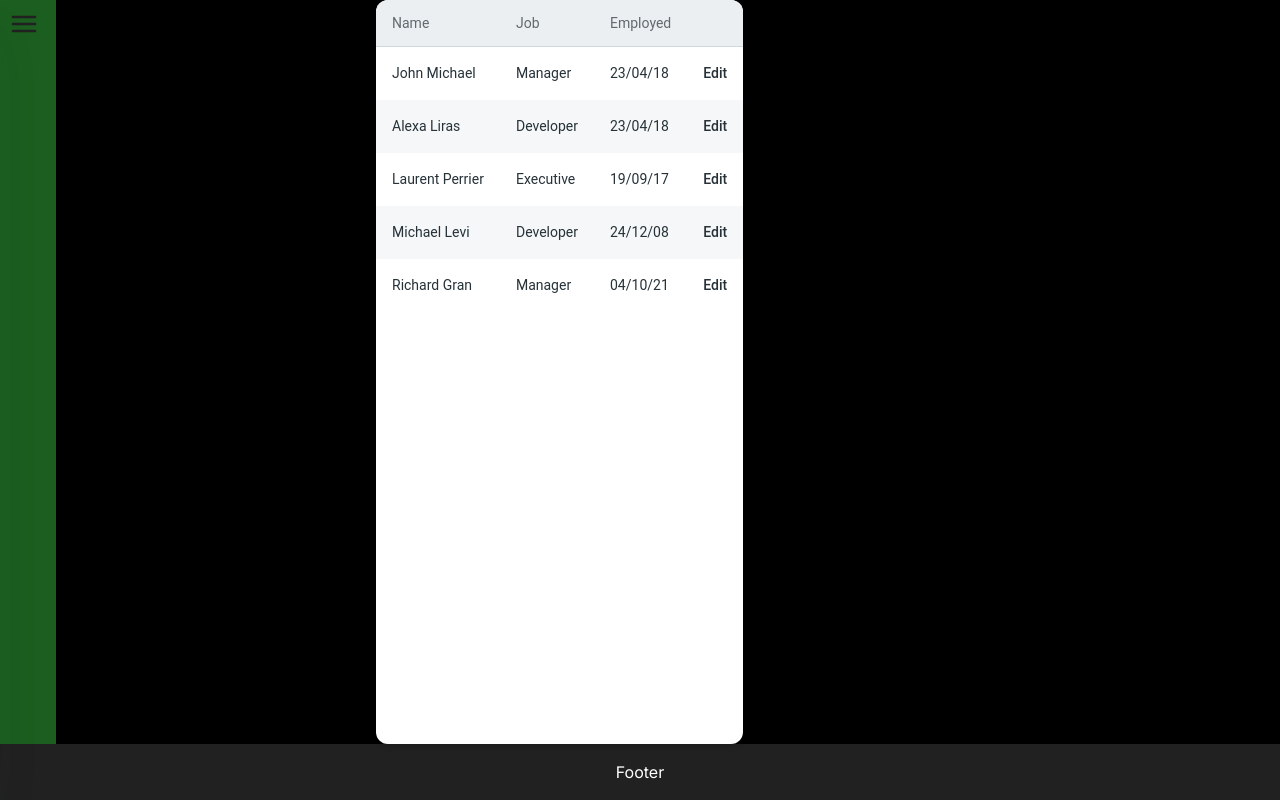
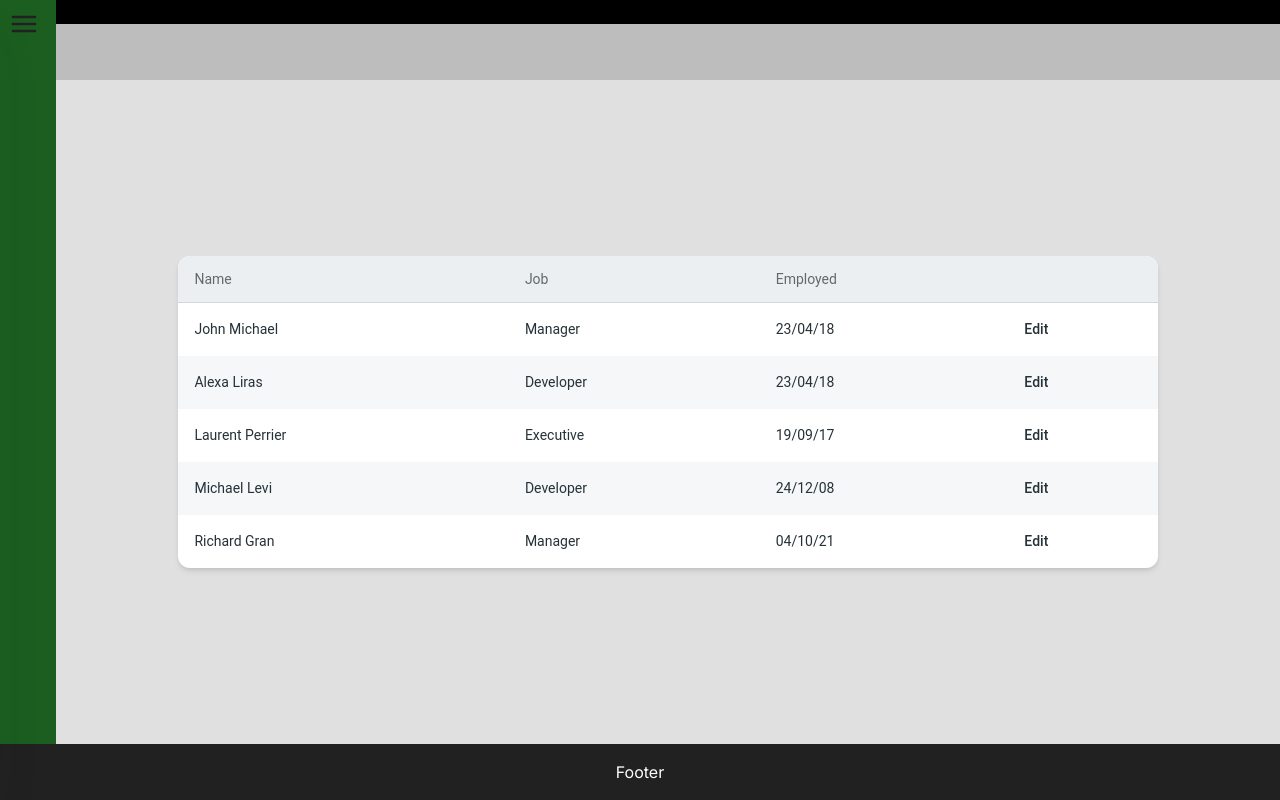
Before and after one commit to Linken-Tech/spa-frontend, a Next.js app: page /dashboard in a window 1280 px wide. Built offline with nearby package versions, Linux system fonts and the light colour scheme.

Commit message:
[change] arrange the table conntainer div to middle of the content

```diff
--- a/app/dashboard/page.tsx
+++ b/app/dashboard/page.tsx
@@ -9,11 +9,16 @@ const Dashboard = () => {
                 <div className="flex-none w-14 bg-green-900">
                     <SidebarCollapse></SidebarCollapse>
                 </div>
-                <div className="flex-none w-80">
+                <div className="flex flex-col w-full">
+                    <span>testing</span>
+                    <div className="flex-none h-14 bg-gray-400">
 
-                </div>
-                <div className="flex">
-                    <TableWithStripedRows></TableWithStripedRows>
+                    </div>
+                    <div className="grow bg-gray-300 flex items-center justify-center">
+                        <div className="w-4/5">
+                            <TableWithStripedRows></TableWithStripedRows>
+                        </div>
+                    </div>
                 </div>
             </div>
         </>
```
